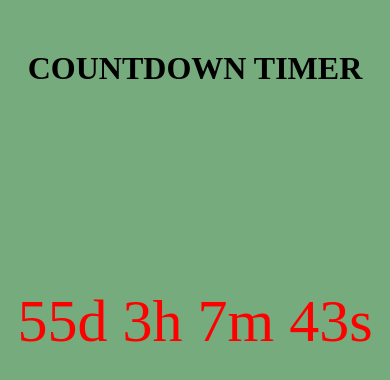
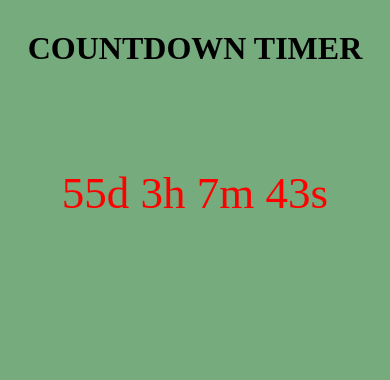
Before and after one commit to EllaGospel/countdown-timer, a plain HTML site: page index.html in a window 390 px wide. Drawn offline with Linux system fonts and the light colour scheme.

Commit message:
worked on mobile view

```diff
--- a/css/index.css
+++ b/css/index.css
@@ -5,6 +5,9 @@
 body{
     background: #76ab7d;
 }
+
+/* style for desktop view (screen width >768px) */
+@media screen and (min-width:768px){
     .heading{
         text-align: center;
         margin-top: 50px;
@@ -17,3 +20,21 @@ body{
         margin-top: 200px;
         font-size: 60px;
     }
+
+}
+
+/* style for mobile view view (screen width <767px) */
+@media (max-width:767px){
+    .heading{
+        text-align: center;
+        margin-top: 30px;
+    }
+
+    #clock{
+        color: red;
+        text-align: center;
+        margin-top: 100px;
+        font-size: 45px;
+    }
+
+}
```
Lines whose indentation alone changed are shown as unchanged.
